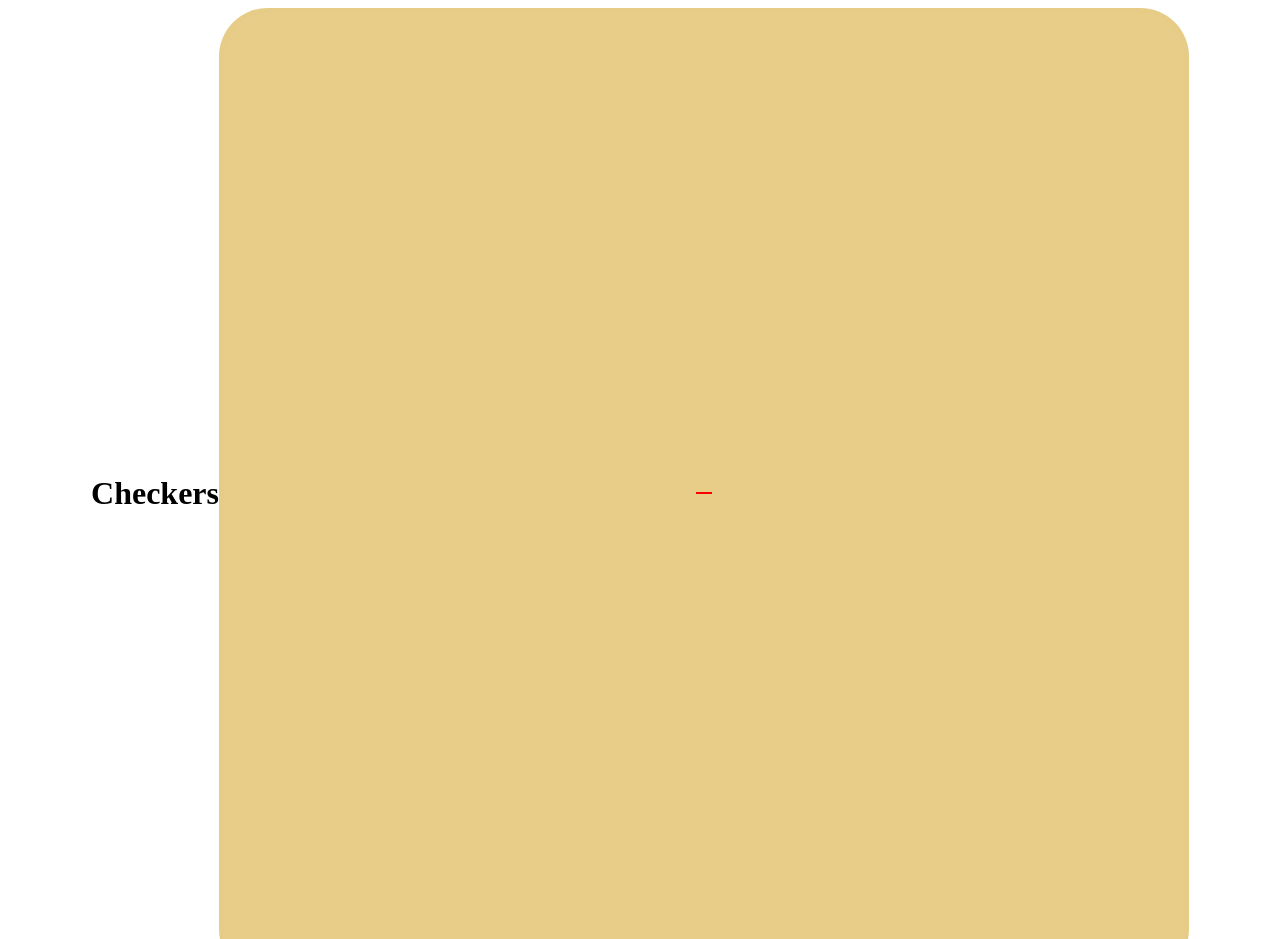
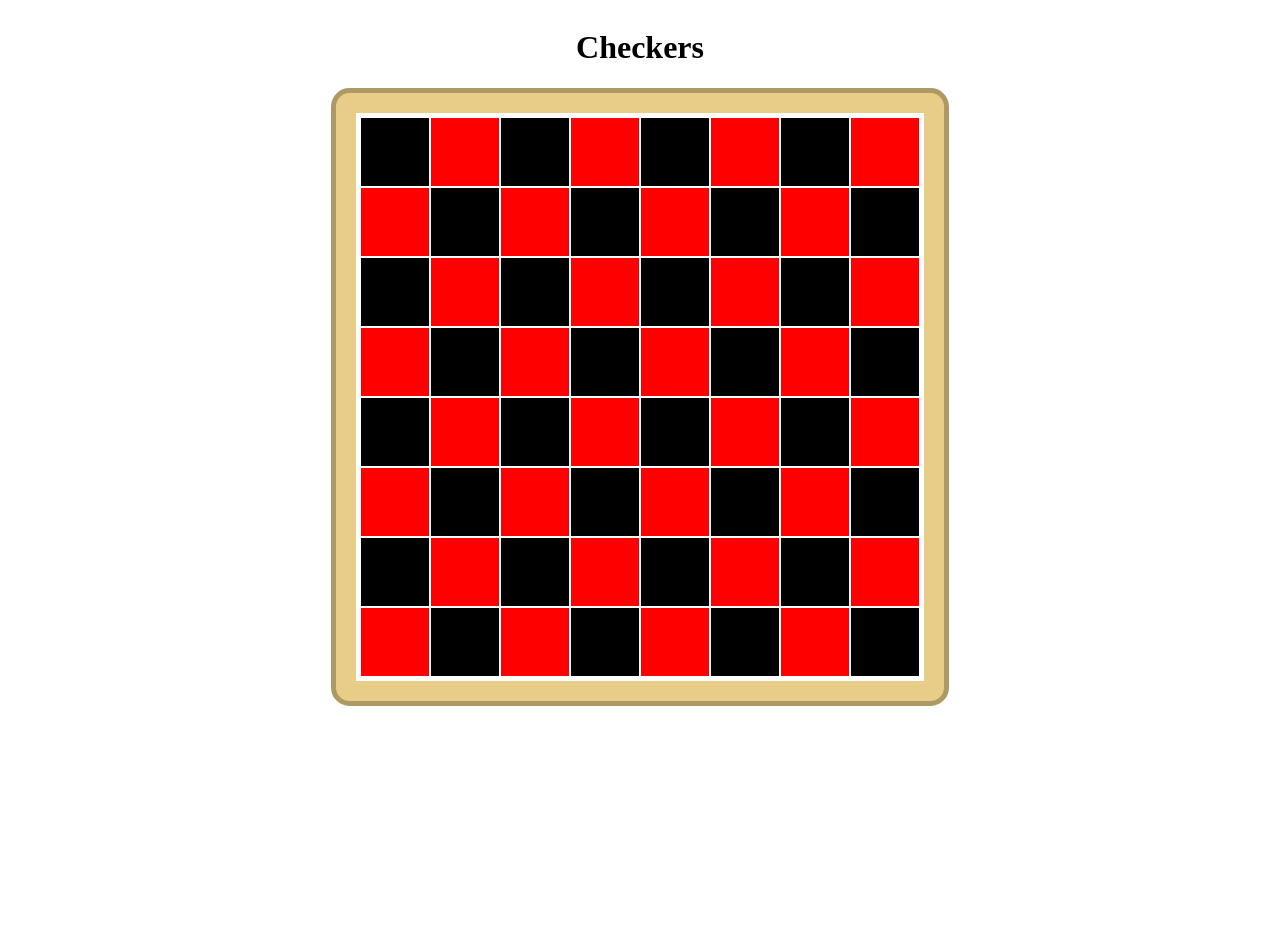
Before and after one commit to ianpetercreative/bootcamp, a plain HTML site: page projects/unit01-project/index.html in a window 1280 px wide. Shown: the top 939 px of the page. After the commit the page ends 800 px from the top, so only its background shows below. Drawn offline with Linux system fonts and the light colour scheme.

Commit message:
prep files for project one

```diff
--- a/projects/unit01-project/index.html
+++ b/projects/unit01-project/index.html
@@ -1,5 +1,6 @@
 <!DOCTYPE html>
 <html lang="en">
+
 <head>
     <meta charset="UTF-8">
     <meta name="viewport" content="width=device-width, initial-scale=1.0">
@@ -7,32 +8,100 @@
     <title>Document</title>
     <script defer src="./js/script.js"></script>
 </head>
+
 <body>
     <h1>Checkers</h1>
+    <div id="table">
         <div id="game-board" class="flex-ctr">
-        <div class="row flex-ctr">
+            <div class="row">
+                <div class="square unplayable"></div>
+                <div class="square"></div>
+                <div class="square unplayable"></div>
+                <div class="square"></div>
+                <div class="square unplayable"></div>
+                <div class="square"></div>
+                <div class="square unplayable"></div>
+                <div class="square "></div>
             </div>
 
-        <div class="row flex-ctr">
+            <div class="row">
+                <div class="square"></div>
+                <div class="square unplayable"></div>
+                <div class="square"></div>
+                <div class="square unplayable"></div>
+                <div class="square"></div>
+                <div class="square unplayable"></div>
+                <div class="square"></div>
+                <div class="square unplayable"></div>
             </div>
 
-        <div class="row flex-ctr">
+            <div class="row">
+                <div class="square unplayable"></div>
+                <div class="square"></div>
+                <div class="square unplayable"></div>
+                <div class="square"></div>
+                <div class="square unplayable"></div>
+                <div class="square"></div>
+                <div class="square unplayable"></div>
+                <div class="square"></div>
             </div>
 
-        <div class="row flex-ctr">
+            <div class="row">
+                <div class="square"></div>
+                <div class="square unplayable"></div>
+                <div class="square"></div>
+                <div class="square unplayable"></div>
+                <div class="square"></div>
+                <div class="square unplayable"></div>
+                <div class="square"></div>
+                <div class="square unplayable"></div>
             </div>
 
-        <div class="row flex-ctr">
+            <div class="row">
+                <div class="square unplayable"></div>
+                <div class="square"></div>
+                <div class="square unplayable"></div>
+                <div class="square"></div>
+                <div class="square unplayable"></div>
+                <div class="square"></div>
+                <div class="square unplayable"></div>
+                <div class="square"></div>
             </div>
 
-        <div class="row flex-ctr">
+            <div class="row">
+                <div class="square"></div>
+                <div class="square unplayable"></div>
+                <div class="square"></div>
+                <div class="square unplayable"></div>
+                <div class="square"></div>
+                <div class="square unplayable"></div>
+                <div class="square"></div>
+                <div class="square unplayable"></div>
             </div>
 
-        <div class="row flex-ctr">
+            <div class="row">
+                <div class="square unplayable"></div>
+                <div class="square"></div>
+                <div class="square unplayable"></div>
+                <div class="square"></div>
+                <div class="square unplayable"></div>
+                <div class="square"></div>
+                <div class="square unplayable"></div>
+                <div class="square"></div>
             </div>
 
-        <div class="row flex-ctr">
+            <div class="row">
+                <div class="square"></div>
+                <div class="square unplayable"></div>
+                <div class="square"></div>
+                <div class="square unplayable"></div>
+                <div class="square"></div>
+                <div class="square unplayable"></div>
+                <div class="square"></div>
+                <div class="square unplayable"></div>
+            </div>
         </div>
     </div>
 </body>
+
 </html>
--- a/projects/unit01-project/js/script.js
+++ b/projects/unit01-project/js/script.js
@@ -0,0 +1,64 @@
+/*----- constants -----*/
+/*----- cached elements  -----*/
+const table = document.getElementById('table');
+
+const gameBoardEl = document.getElementById('game-board');
+
+const rowEls = [...gameBoardEl.children];
+
+// const squareEls = [document.querySelectorAll('.square')];
+
+const players = [1, -1];
+
+
+
+  /*----- state variables -----*/
+const gameBoard = [
+    [null, null, null, null, null, null, null, null],
+    [null, null, null, null, null, null, null, null],
+    [null, null, null, null, null, null, null, null],
+    [null, null, null, null, null, null, null, null],
+    [null, null, null, null, null, null, null, null],
+    [null, null, null, null, null, null, null, null],
+    [null, null, null, null, null, null, null, null],
+    [null, null, null, null, null, null, null, null],
+];
+
+let playerTurn = 1;
+
+let winner = null;
+
+
+  /*----- event listeners -----*/
+// NEEDS:
+// 1. click listener to choose a piece to move
+// -- can a hover state on movable pieces  --
+// 2. click listener for the chosen location
+// 3. Activate movePiece funtion
+
+  /*----- functions -----*/
+
+  initialize();
+
+  function initialize() {
+    // THIS IS THE CODE THAT WILL INITIALIZE THE GAME AND SET THE STATE OF THE GAME
+  }
+
+  function render() {
+
+  }
+
+  function getWinner() {
+    // once a player is out of chips
+  }
+
+  // maybe?
+  function canItMove() {
+
+  }
+
+  function movePiece(){
+    // activated by event listener
+    //
+    //
+  }
--- a/projects/unit01-project/style.css
+++ b/projects/unit01-project/style.css
@@ -1,30 +1,51 @@
 body {
     display: flex;
+    flex-direction: column;
     justify-content: center;
     align-items: center;
     box-sizing: border-box;
 }
 
-div {
-    /* temporary working style  */
-    border: solid 1px red;
-}
-
-.flex-ctr {
+#table {
+    width: 75vh;
+    height: 75vh;
+    background-color: rgb(231, 205, 135);
+    border: solid 5px rgb(172, 153, 99);
+    padding: 4px;
+    border-radius: 3%;
     display: flex;
     justify-content: center;
     align-items: center;
 }
 
 #game-board {
-    width: 75vw;
-    height: 75vw;
-    background-color: rgb(231, 205, 135);
-    border: solid 5px rgba(231, 205, 135, 0.693);
-    border-radius: 5%;
+    width: 70vh;
+    height: 70vh;
+    display: flex;
+    border: solid 4px white;
+    flex-direction: column;
+    justify-content: center;
+    align-items: center;
 }
 
-.rows {
+div {
+    border: solid 1px white;
+}
+
+.row {
     height: 100%;
+    width: 100%;
+    display: flex;
+    justify-content: center;
+    align-items: center;
+}
 
+.square {
+    height: 100%;
+    width: 100%;
+    background-color: red;
 }
+
+.unplayable {
+    background-color: black;
+}
```
Lines whose indentation alone changed are shown as unchanged.
